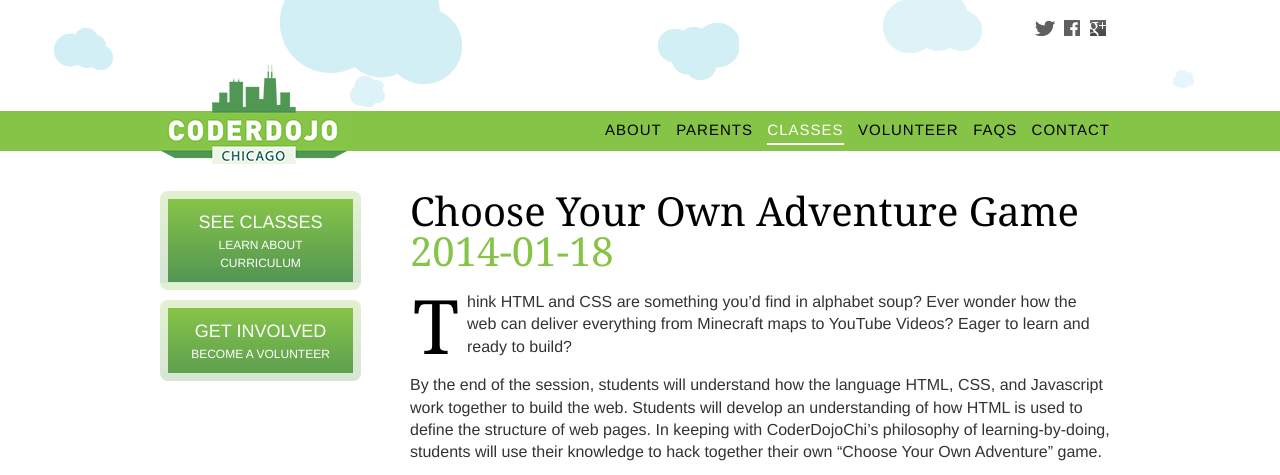
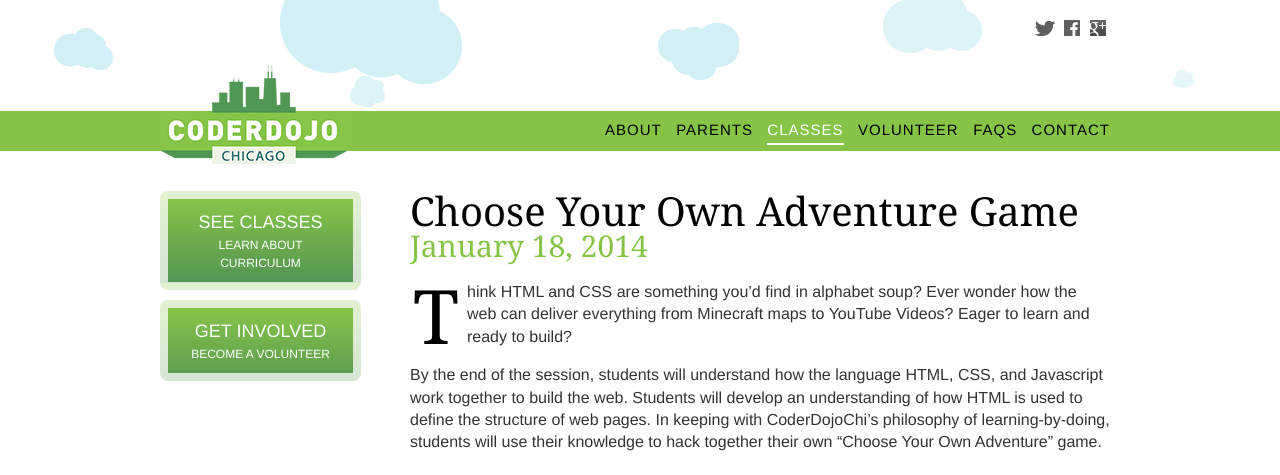
Before and after one commit to captainsafia/coderdojochi.github.com, a Jekyll site: the page built from _posts/2014-01-18-choose-your-own-adventure.md, in a window 1280 px wide. Shown: the top 475 px of the page. Built offline with Jekyll 4.4.1, drawn with Linux system fonts in a browser that asks for light colours; comment, search, counter and statistics services are not loaded.

Commit message:
Styling date to be full date and smaller.

```diff
--- a/_layouts/event.html
+++ b/_layouts/event.html
@@ -6,7 +6,7 @@
             </div>
 
             <div class="main-content class">
-                <h1 class="class-title">{{ page.title }} <small>{{ page.event-date }}</small></h1>
+                <h1 class="class-title">{{ page.title }} <small>{{ page.event-date | date: "%B %d, %Y" }}</small></h1>
 
                 <div class="class-section class-description drop-caps">
                     {{ content }}
--- a/assets/styles/style.css
+++ b/assets/styles/style.css
@@ -459,6 +459,7 @@ a:hover {
 .class-title small {
     color: #86C447;
     display: block;
+    font-size: 30px;
 }
 
 .class h2 {
```
